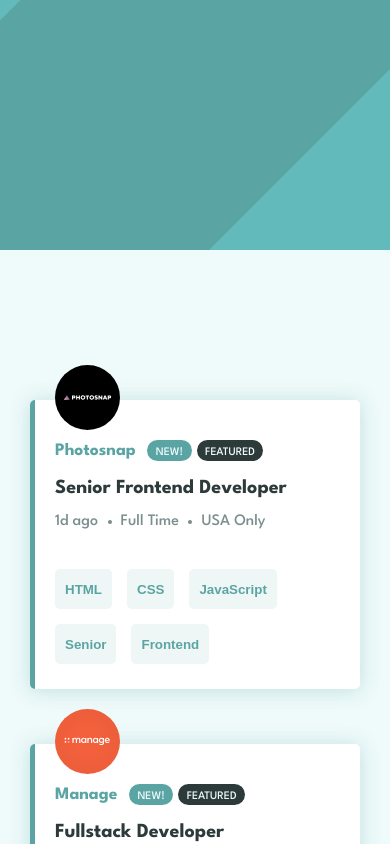
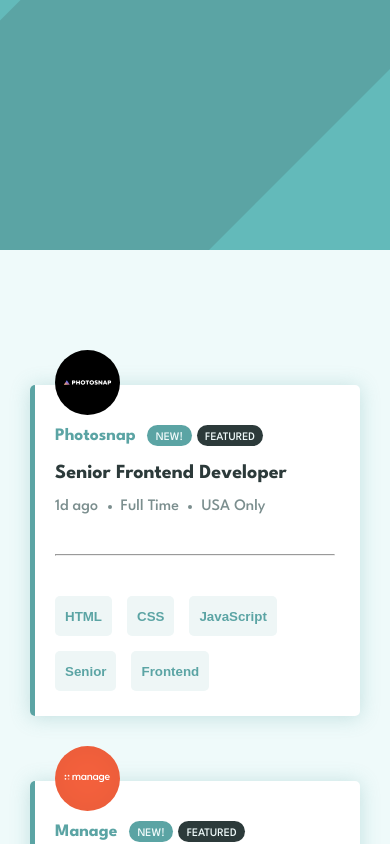
Before and after one commit to venkateshbaddela/job-listings-app, a React (Create React App) app: page / in a window 390 px wide. Shown: the top 844 px of the page. Built offline with nearby package versions, Linux system fonts and the light colour scheme.

Commit message:
made changes in filterbar and jod list item

```diff
--- a/src/App.module.css
+++ b/src/App.module.css
@@ -2,7 +2,7 @@
   display: grid;
   grid-template-rows: minmax(30rem, max-content) max-content;
   justify-content: center;
-  gap: 5rem;
+  gap: 3.5rem;
 }
 
 .background-img {
--- a/src/components/JobFilterBar.module.css
+++ b/src/components/JobFilterBar.module.css
@@ -2,7 +2,7 @@
   min-height: 5.5rem;
   margin-left: 3rem;
   margin-right: 3rem;
-  margin-top: calc(250px - 2.5rem);
+  margin-top: calc(250px - 4.5rem);
   padding: 1.5rem 3rem;
   border-radius: 5px;
   background-color: var(--white);
--- a/src/components/JobList.module.css
+++ b/src/components/JobList.module.css
@@ -1,6 +1,5 @@
 .joblist {
   grid-row: 2/3;
-
   margin-top: 5rem;
   display: flex;
   flex-direction: column;
@@ -38,7 +37,7 @@
 @media only screen and (max-width: 950px) {
   .joblist {
     max-width: 55rem;
-    gap: 5.5rem;
+    gap: 6.5rem;
   }
   .joblist-item {
     padding: 4rem 2.5rem 2.5rem;
--- a/src/components/JobList.tsx
+++ b/src/components/JobList.tsx
@@ -27,6 +27,7 @@
               }`}
             >
               <SingleJob job={data}></SingleJob>
+              <hr className={styles.border} />
               <JobFilterBtns job={data}></JobFilterBtns>
             </motion.div>
           </LayoutGroup>
```
